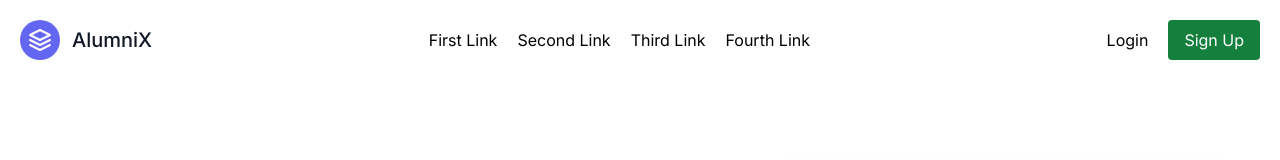
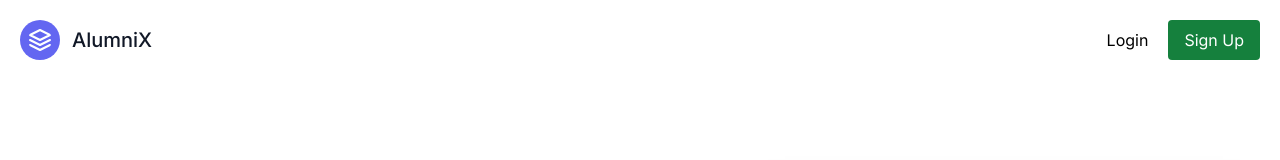
Before and after one commit to AcidOP/AlumniX, a Next.js app: page / in a window 1280 px wide. Shown: the top 160 px of the page. Built offline with nearby package versions, Linux system fonts and the light colour scheme.

Commit message:
fix: ui issues

```diff
--- a/src/components/FAQ/Faq.tsx
+++ b/src/components/FAQ/Faq.tsx
@@ -8,7 +8,7 @@ interface IProps {
 
 const Faq = ({ question, answer, className }: IProps) => {
   return (
-    <details className={cn("open:bg-green-50 duration-300", className)}>
+    <details className={cn("open:bg-green-50 duration-300 mx-5 lg:mx-0", className)}>
       <summary className="bg-inherit px-5 py-3 text-lg cursor-pointer font-medium">{question}</summary>
       <div className="bg-white px-5 py-3 leading-relaxed">
         <p>{answer}</p>
--- a/src/components/FAQ/index.tsx
+++ b/src/components/FAQ/index.tsx
@@ -3,7 +3,8 @@ import faqArray from "./questions"
 
 const Index = () => {
   return (
-    <div className="container mx-auto">
+    <div className="container mx-auto mb-16">
+      <h1 className="py-10 text-4xl text-center font-bold">Frequently Asked Questions</h1>
       {
         faqArray.map((faq, index) => {
           return (
--- a/src/components/Header.tsx
+++ b/src/components/Header.tsx
@@ -5,17 +5,14 @@ const Header = () => {
     <header className="container mx-auto body-font">
       <div className="mx-auto flex flex-wrap p-5 flex-col md:flex-row items-center">
         <a className="flex title-font font-medium items-center text-gray-900 mb-4 md:mb-0">
-          <svg xmlns="http://www.w3.org/2000/svg" fill="none" stroke="currentColor" stroke-linecap="round" stroke-linejoin="round" stroke-width="2" className="w-10 h-10 text-white p-2 bg-indigo-500 rounded-full" viewBox="0 0 24 24">
+          <svg xmlns="http://www.w3.org/2000/svg" fill="none" stroke="currentColor" strokeLinecap="round" strokeLinejoin="round" strokeWidth="2" className="w-10 h-10 text-white p-2 bg-indigo-500 rounded-full" viewBox="0 0 24 24">
             <path d="M12 2L2 7l10 5 10-5-10-5zM2 17l10 5 10-5M2 12l10 5 10-5"></path>
           </svg>
           <span className="ml-3 text-xl">AlumniX</span>
         </a>
 
         <nav className="md:ml-auto md:mr-auto flex flex-wrap items-center text-base justify-center">
-          <a className="mr-5 hover:text-gray-900">First Link</a>
-          <a className="mr-5 hover:text-gray-900">Second Link</a>
-          <a className="mr-5 hover:text-gray-900">Third Link</a>
-          <a className="mr-5 hover:text-gray-900">Fourth Link</a>
+
         </nav>
 
         <div>
```
